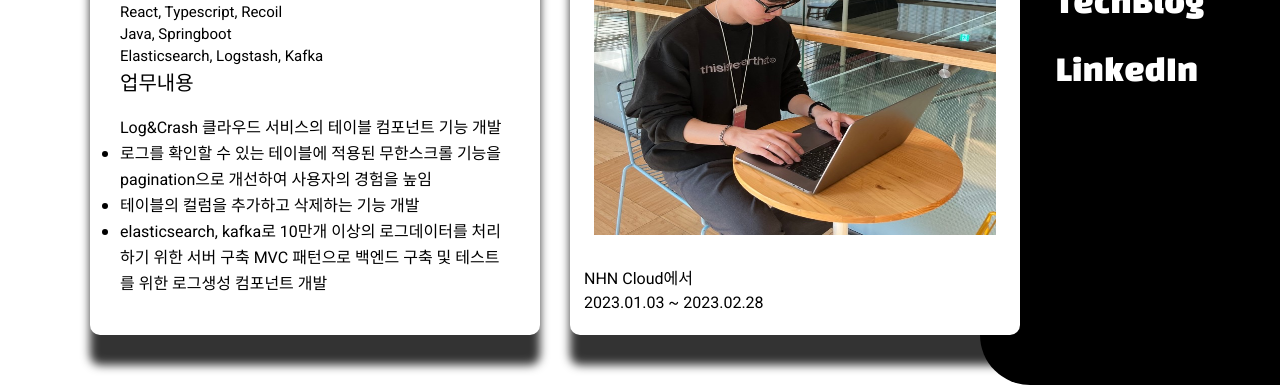
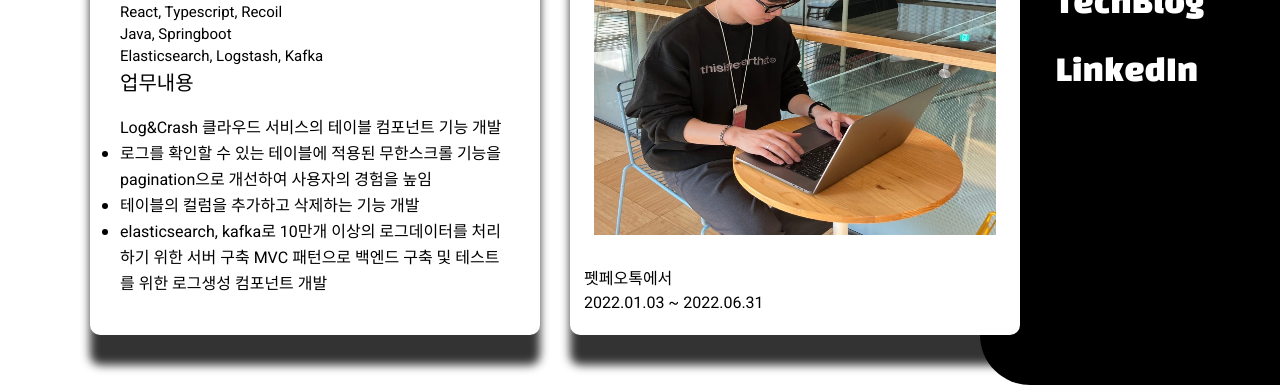
Before and after one commit to YesHyeon/hyun-site-web, a React (Create React App) app: page / in a window 1280 px wide. Shown: the part 2075-2462 px from the top of the page. Built offline with nearby package versions, Linux system fonts and the light colour scheme; no server answers.

Commit message:
fix: lotation 애니메이션 utill 파일로 분리

```diff
--- a/src/components/works/works.js
+++ b/src/components/works/works.js
@@ -27,6 +27,7 @@ import Title from '../title/title';
 import Profile from '../../images/introduce/profile.png';
 const Works = () => {
   const [rotatePosition, setRotatePosition] = useState(false);
+  const [isRotateed, setIsRotated] = useState(false);
 
   const dom = useRef();
 
@@ -35,6 +36,7 @@ const Works = () => {
 
     if (entry.isIntersecting) {
       setRotatePosition(true);
+
       console.log('여기야!!');
     } else {
       setRotatePosition(false);
@@ -57,9 +59,12 @@ const Works = () => {
       <Title text={'Works'} />
       <RightMenu />
       <CardContainer>
-        <Flip>
-          {rotatePosition ? (
-            <CardAnimation>
+        <Flip
+          onClick={() => {
+            setRotatePosition(!rotatePosition);
+          }}
+        >
+          <CardAnimation animation={rotatePosition}>
             <FrontCard>
               <FrontImage src={Profile} />
               <FrontText>
@@ -98,40 +103,34 @@ const Works = () => {
               </BackCardList>
             </BackCard>
           </CardAnimation>
-          ) : (
-            <Card>
-              <FrontCard>
-                <FrontImage src={Profile} />
-              </FrontCard>
-              <BackCard />
-            </Card>
-          )}
         </Flip>
-        <Flip>
-          <Card>
+        <Flip
+          onClick={() => {
+            setRotatePosition(!rotatePosition);
+          }}
+        >
+          <CardAnimation animation={!rotatePosition}>
             <FrontCard>
               <FrontImage src={Profile} />
               <FrontText>
-                NHN Cloud에서 <br />
-                2023.01.03 ~ 2023.02.28
+                펫페오톡에서 <br />
+                2022.01.03 ~ 2022.06.31
               </FrontText>
             </FrontCard>
             <BackCard>
               <BackCardName>펫페오톡</BackCardName>
               <BackCardTitle>기간</BackCardTitle>
-              <BackCardText>2023.01.03 ~ 2023.02.28</BackCardText>
+              <BackCardText>2022.01.03 ~ 2022.06.31</BackCardText>
               <BackCardTitle>부서</BackCardTitle>
-              <BackCardText>로그플랫폼 개발팀</BackCardText>
+              <BackCardText>프론트엔드 개발팀</BackCardText>
               <BackCardTitle>기술스택</BackCardTitle>
               <BackCardText>
-                React, Typescript, Recoil
-                <br /> Java, Springboot
-                <br />
-                Elasticsearch, Logstash, Kafka
+                React, ReactNative, Vue.js, Typescript, Recoil
               </BackCardText>
               <BackCardTitle>업무내용</BackCardTitle>
               <BackCardList>
-                Log&Crash 클라우드 서비스의 테이블 컴포넌트 기능 개발
+                6개월동안 AI 반려견 행동분석 서비스 '도기보기' 기능 추가 및
+                유지보수
                 <BackCardListli>
                   로그를 확인할 수 있는 테이블에 적용된 무한스크롤 기능을
                   pagination으로 개선하여 사용자의 경험을 높임
@@ -146,7 +145,7 @@ const Works = () => {
                 </BackCardListli>
               </BackCardList>
             </BackCard>
-          </Card>
+          </CardAnimation>
         </Flip>
       </CardContainer>
       <div id="gallery-bod">
--- a/src/components/works/works.styles.js
+++ b/src/components/works/works.styles.js
@@ -1,4 +1,5 @@
 import styled from '@emotion/styled';
+import { lotation, lotationBack } from '../../utils/lotationAnimations';
 
 export const MainContainer = styled.div`
   position: relative;
@@ -31,9 +32,9 @@ export const Card = styled.div`
   transform-style: preserve-3d;
   cursor: pointer;
 
-  :hover {
+  /* :hover {
     transform: rotateY(180deg);
-  }
+  } */
 `;
 
 export const CardAnimation = styled.div`
@@ -44,18 +45,11 @@ export const CardAnimation = styled.div`
   transform-style: preserve-3d;
   cursor: pointer;
 
-  animation: lota 2s ease 1;
+  animation: ${(props) => (props.animation === true ? lotation : lotationBack)}
+    2s ease 1;
 
-  transform: rotateY(180deg);
-
-  @keyframes lota {
-    0% {
-      transform: rotateY(0deg);
-    }
-    100% {
-      transform: rotateY(-180deg);
-    }
-  }
+  transform: ${(props) =>
+    props.animation === true ? 'rotateY(180deg)' : 'rotateY(0deg)'};
 `;
 
 export const FrontCard = styled.div`
--- /dev/null
+++ b/src/utils/lotationAnimations.js
@@ -0,0 +1,19 @@
+import { keyframes } from '@emotion/react';
+
+export const lotation = keyframes`
+    0% {
+      transform: rotateY(0deg);
+    }
+    100% {
+      transform: rotateY(-180deg);
+    }
+`;
+
+export const lotationBack = keyframes`
+    0% {
+      transform: rotateY(180deg);
+    }
+    100% {
+      transform: rotateY(0deg);
+    }
+`;
```
Lines whose indentation alone changed are shown as unchanged.
